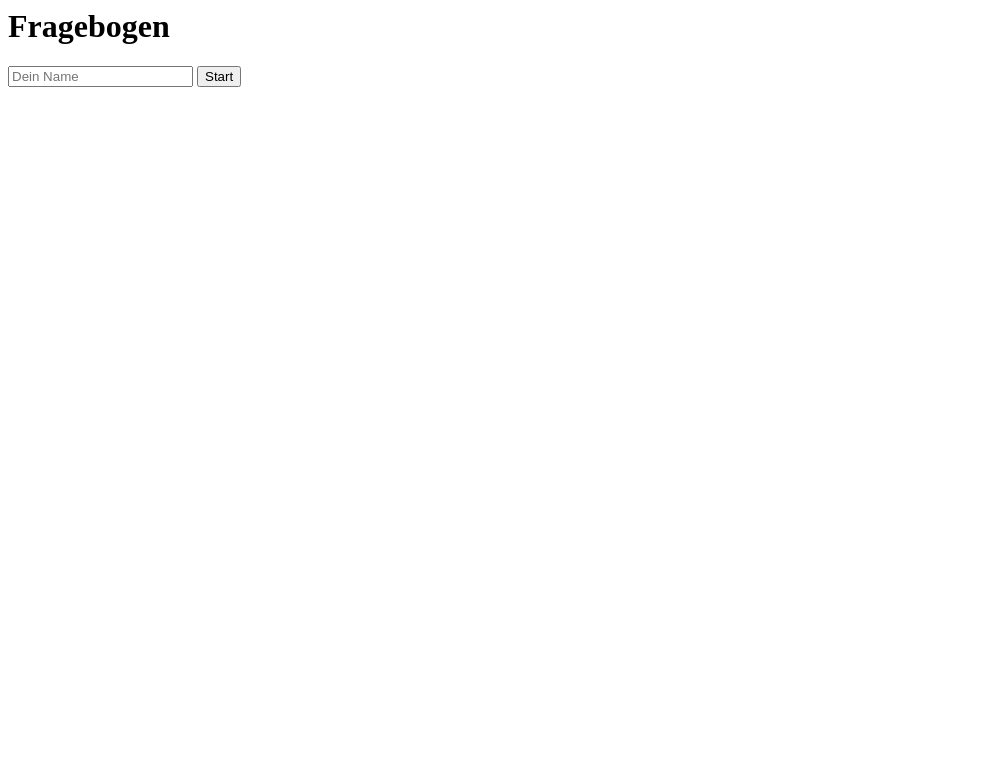
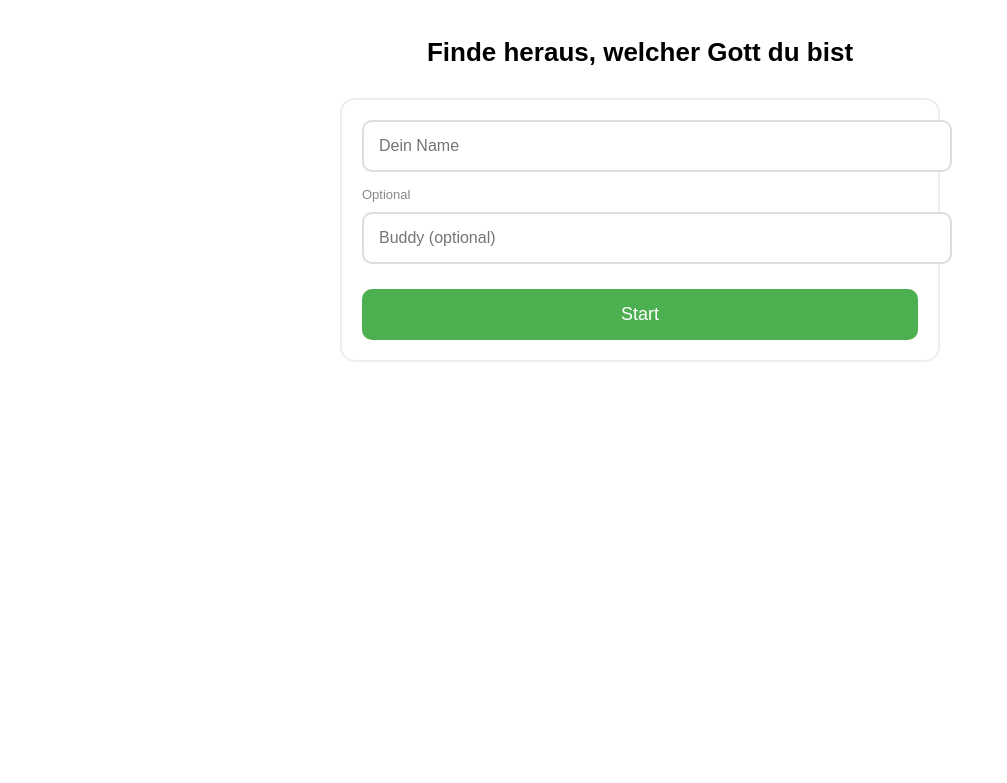
Before and after one commit to Leonie0a/fragebogen-tutwe26, a Flask app: page / in a window 1280 px wide. Shown: the top 783 px of the page, without its empty margins (0-1007 px from the left). Run offline with Flask 3, Linux system fonts and the light colour scheme.

Commit message:
Update Design start.html

```diff
--- a/templates/start.html
+++ b/templates/start.html
@@ -1,6 +1,83 @@
-<h1>Fragebogen</h1>
+<!DOCTYPE html>
+<html>
+<head>
+    <meta name="viewport" content="width=device-width, initial-scale=1">
 
-<form method="POST">
-    <input name="name" placeholder="Dein Name" required>
-    <button type="submit">Start</button>
-</form>
+    <style>
+        body {
+            font-family: Arial, sans-serif;
+            padding: 20px;
+            max-width: 600px;
+            margin: auto;
+            text-align: center;
+        }
+
+        h1 {
+            font-size: 26px;
+            margin-bottom: 30px;
+        }
+
+        input {
+            width: 100%;
+            padding: 15px;
+            margin-bottom: 15px;
+            font-size: 16px;
+            border-radius: 10px;
+            border: 2px solid #ddd;
+        }
+
+        button {
+            margin-top: 10px;
+            padding: 15px;
+            width: 100%;
+            font-size: 18px;
+            border: none;
+            border-radius: 10px;
+            background-color: #4CAF50;
+            color: white;
+        }
+
+        .box {
+            border: 2px solid #eee;
+            border-radius: 15px;
+            padding: 20px;
+        }
+
+        .optional {
+            font-size: 13px;
+            color: #888;
+            margin-bottom: 10px;
+            text-align: left;
+        }
+    </style>
+</head>
+
+<body>
+
+<h1>Finde heraus, welcher Gott du bist</h1>
+
+<div class="box">
+    <form method="POST">
+
+        <input
+            type="text"
+            name="name"
+            placeholder="Dein Name"
+            required
+        >
+
+        <div class="optional">Optional</div>
+
+        <input
+            type="text"
+            name="buddy"
+            placeholder="Buddy (optional)"
+        >
+
+        <button type="submit">Start</button>
+
+    </form>
+</div>
+
+</body>
+</html>
```
